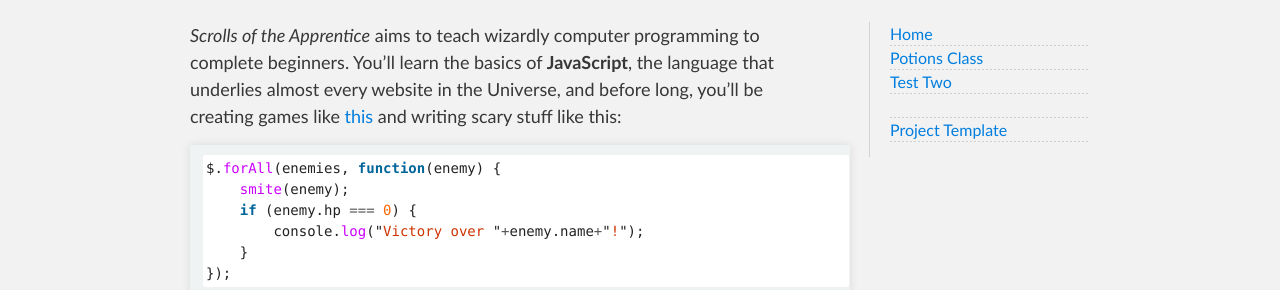
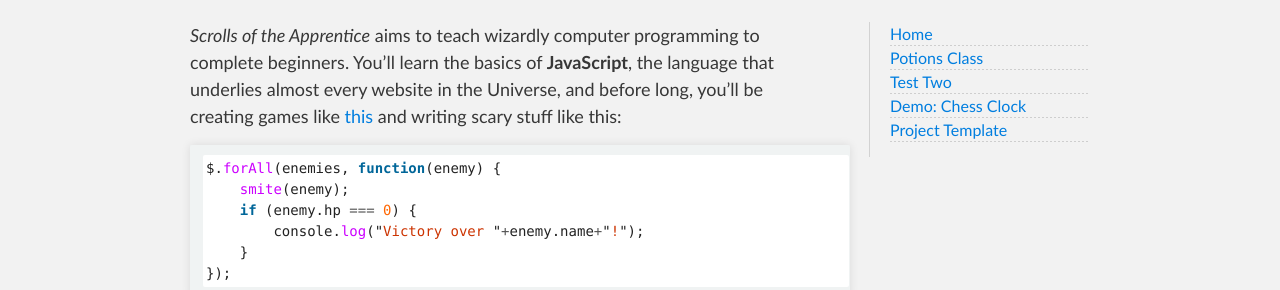
Before and after one commit to benchristel/scrolls, a Jekyll site: the page built from 0000-welcome.md, in a window 1280 px wide. Shown: the part 297-587 px from the top of the page. Built offline with Jekyll 4.4.1, drawn with Linux system fonts in a browser that asks for light colours; Markdown is read by kramdown in place of the engine named in the settings.

Commit message:
actually fix chess clock demo linktext

```diff
--- a/9801-demo-chess-clock.html
+++ b/9801-demo-chess-clock.html
@@ -1,6 +1,6 @@
 ---
 title: Chess Clock
-linktext: Demo: Chess Clock
+linktext: "Demo: Chess Clock"
 permalink: /demos/chess-clock/
 ---
 <!DOCTYPE html>
```
